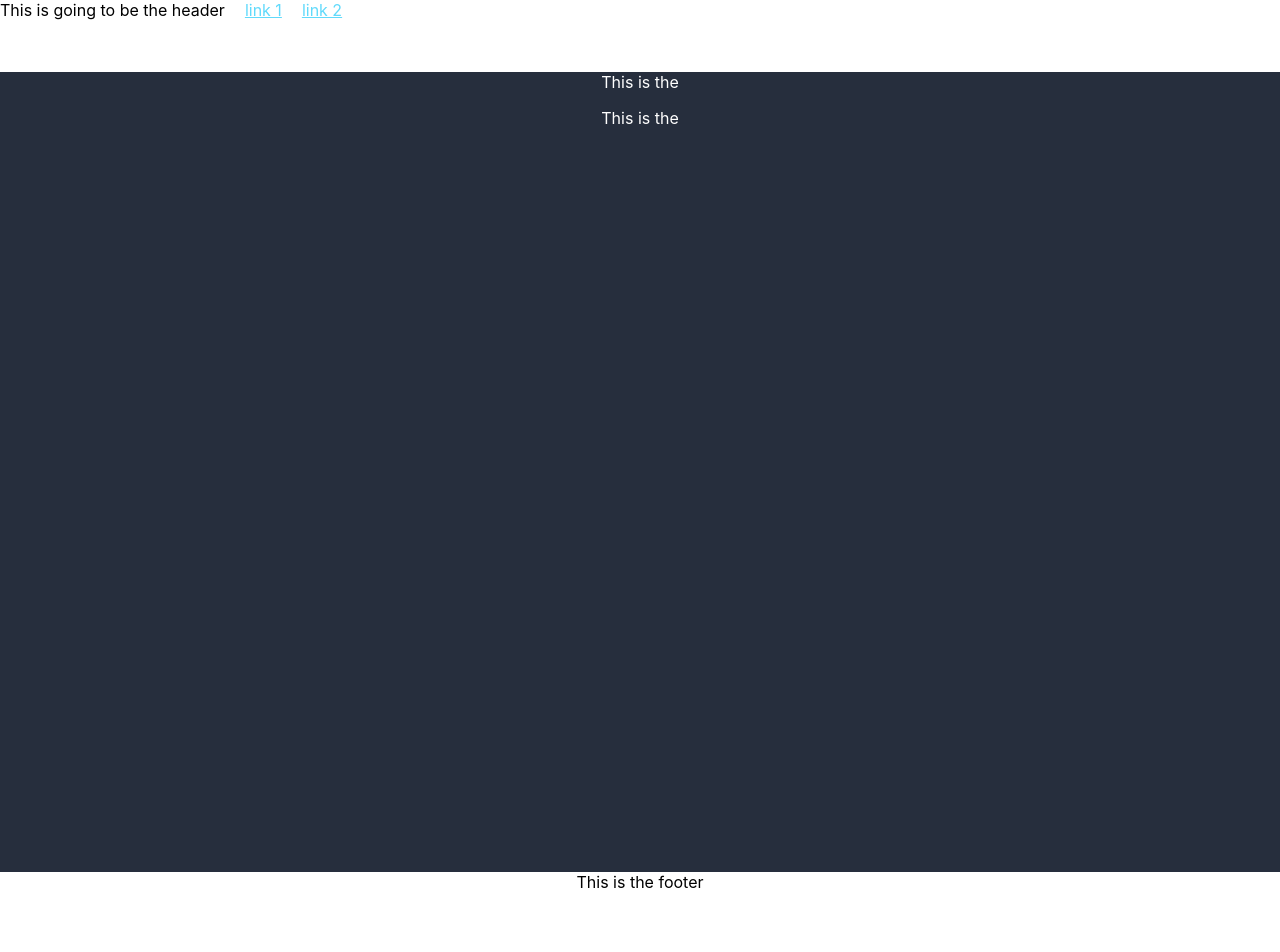
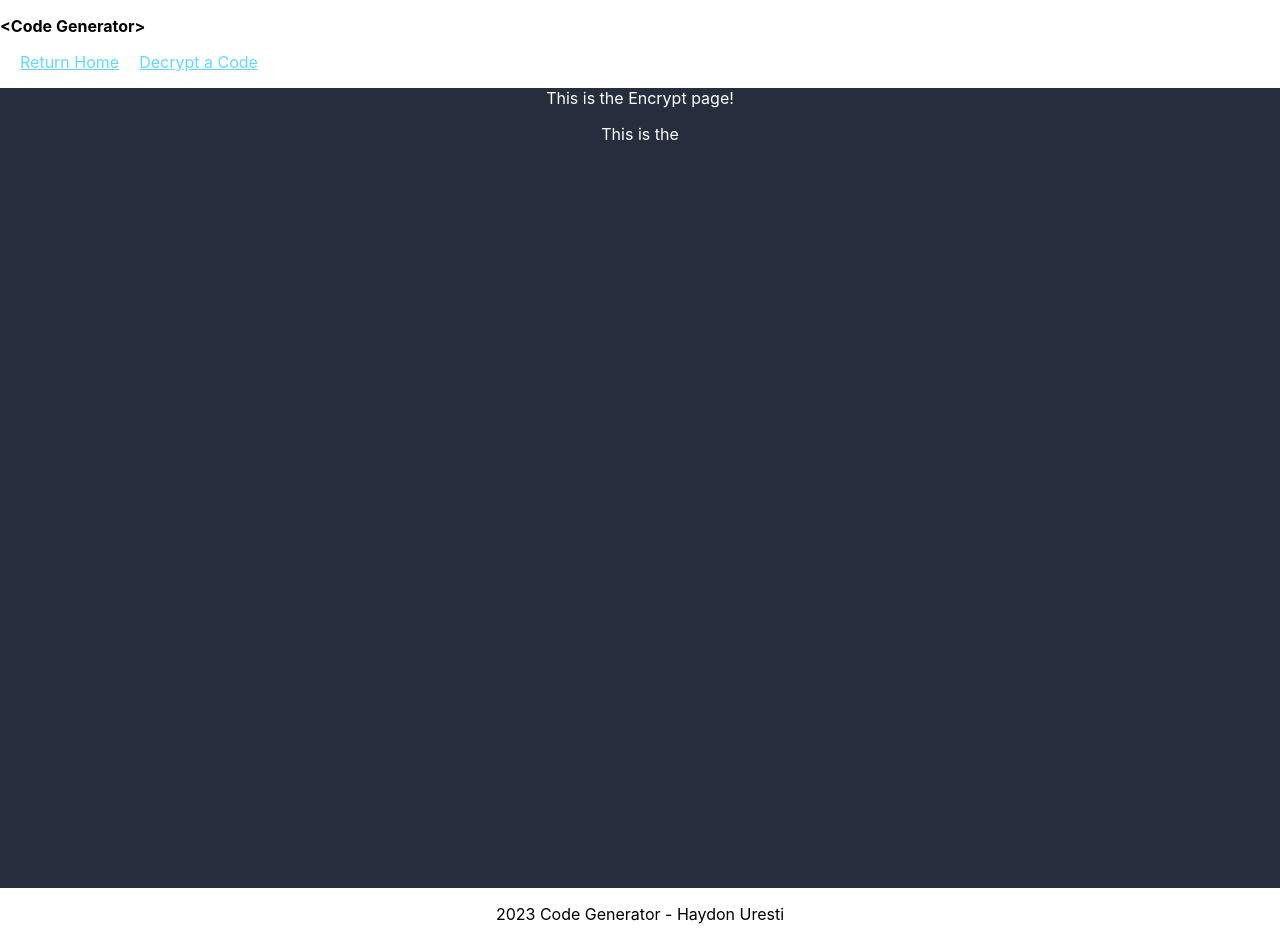
Before and after one commit to HaydonUresti/Code-Generator, a React (Create React App) app in the folder code-generator/: page /encrypt in a window 1280 px wide. Shown: the top 952 px of the page. Before the commit the page ends 928 px from the top, so only its background shows below. Built offline with nearby package versions, Linux system fonts and the light colour scheme.

Commit message:
Added the other pages+page routes

```diff
--- a/code-generator/package.json
+++ b/code-generator/package.json
@@ -6,9 +6,13 @@
     "@testing-library/jest-dom": "^5.16.5",
     "@testing-library/react": "^13.4.0",
     "@testing-library/user-event": "^13.5.0",
+    "localforage": "^1.10.0",
+    "match-sorter": "^6.3.1",
     "react": "^18.2.0",
     "react-dom": "^18.2.0",
+    "react-router-dom": "^6.8.1",
     "react-scripts": "5.0.1",
+    "sort-by": "^1.2.0",
     "web-vitals": "^2.1.4"
   },
   "scripts": {
--- a/code-generator/src/App.css
+++ b/code-generator/src/App.css
@@ -1,6 +1,11 @@
  .App {
   text-align: center;
 }
+
+.App-title {
+  font-weight: 700;
+}
+
 /*
 .App-logo {
   height: 40vmin;
--- a/code-generator/src/App.js
+++ b/code-generator/src/App.js
@@ -1,45 +1,86 @@
-import logo from './logo.svg';
+// import logo from './logo.svg';
 import './App.css';
+import { Router, Routes, Route } from 'react-router-dom';
+import HomePage from './pages/homePage';
+import EncryptPage from './pages/encryptPage';
+import DecryptPage from './pages/decryptPage';
+
 
 function App() {
 
   // returns the html conponents of the web app
   return (
-    <div className="App">
+    <div>
+    {/* <HomePage />
+    <EncryptPage />
+    <DecryptPage /> */}
+    <Router>
+      <Routes>
+        <Route exact path="/" element={HomePage}/>
+        <Route exact path="/" element={EncryptPage}/>
+        <Route exact path="/" element={DecryptPage}/>
+      </Routes>
+    </Router>
+{/*     <Route exact path="/" component={HomePage} />
+        <Route path="/encryptPage" component={EncryptPage} />
+        <Route path="/decryptPage" component={DecryptPage} /> */}
+    </div>
+  );
 
-        <header className="App-header">
-          This is going to be the header
-          <a className='App-link' href='https://www.youtube.com/watch?v=xvFZjo5PgG0'>link 1</a>
-          <a className='App-link' href='https://www.youtube.com/watch?v=xvFZjo5PgG0'>link 2</a>
-        </header>
+  // return (
+  //   <div className="App">
+
+  //       <header className="App-header">
+  //         <p className="App-title">&lt;Code Generator&gt;</p>
+  //         <a className='App-link' href='https://www.youtube.com/watch?v=xvFZjo5PgG0'>Generate a Code</a>
+  //         <a className='App-link' href='https://www.youtube.com/watch?v=xvFZjo5PgG0'>Decrypt a Code</a>
+  //       </header>
 
 
-      {/* <header className="App-header">
-        <img src={logo} className="App-logo" alt="logo" />
-        <p>
-          Edit <code>src/App.js</code> and save to reload.
-        </p>
-        <p>
-          Adding a paragraph
+  //     {/* <header className="App-header">
+  //       <img src={logo} className="App-logo" alt="logo" />
+  //       <p>
+  //         Edit <code>src/App.js</code> and save to reload.
+  //       </p>
+  //       <p>
+  //         Adding a paragraph
 
-        </p>
-        <button className="App-body">A button</button>
-        <a
-          className="App-link"
-          href="https://reactjs.org"
-          target="_blank"
-          rel="noopener noreferrer"
-        >
-          Learn React
-        </a>
-      </header> */}
-      <body className='App-body'>
-        <p>This is the</p>
-        <p>This is the</p>
-      </body>
-      <footer className='App-footer'>This is the footer</footer>
-    </div>
-  );
+  //       </p>
+  //       <button className="App-body">A button</button>
+  //       <a
+  //         className="App-link"
+  //         href="https://reactjs.org"
+  //         target="_blank"
+  //         rel="noopener noreferrer"
+  //       >
+  //         Learn React
+  //       </a>
+  //     </header> */}
+  //     <body className='App-body'>
+  //       <p>This is the</p>
+  //       <p>This is the</p>
+  //     </body>
+  //     <footer className='App-footer'>
+  //       <p>2023 Code Generator - Haydon Uresti</p>
+  //       <div>
+  //         {/* A git hub link can go here */}
+  //       </div>
+  //     </footer>
+  //   </div>
+  // );
 }
 
 export default App;
+
+
+// class App extends Component {
+//   render() {
+//     return (
+//       <Router>
+//        <Route path="/" component={HomePage} />
+//      </Router>
+//     );
+//   }
+// }
+
+// export default App;
--- a/code-generator/src/index.js
+++ b/code-generator/src/index.js
@@ -3,11 +3,35 @@ import ReactDOM from 'react-dom/client';
 import './index.css';
 import App from './App';
 import reportWebVitals from './reportWebVitals';
+import { BrowserRouter as Router, Route, Switch, Link, Redirect, BrowserRouter,  createBrowserRouter,
+  RouterProvider, } from "react-router-dom";
+import HomePage from './pages/homePage';
+import EncryptPage from './pages/encryptPage';
+import DecryptPage from './pages/decryptPage';
+
+
 
 const root = ReactDOM.createRoot(document.getElementById('root'));
+
+const router = createBrowserRouter([
+  {
+    path: "/",
+    element: <HomePage/>,
+  },
+  {
+    path: "encrypt",
+    element: <EncryptPage/>,
+  },
+  {
+    path: "decrypt",
+    element: <DecryptPage/>,
+  }
+]);
+
+
 root.render(
   <React.StrictMode>
-    <App />
+      <RouterProvider router={router} />
   </React.StrictMode>
 );
 
--- /dev/null
+++ b/code-generator/src/pages/decryptPage.js
@@ -0,0 +1,29 @@
+import React from "react";
+
+// The home page of the website
+const DecryptPage = () => {
+    return (
+        <div className="App">
+
+            <header className="App-header">
+              <p className="App-title">&lt;Code Generator&gt;</p>
+              <a className='App-link' href='/'>Return Home</a>
+              <a className='App-link' href='/encrypt'>Decrypt a Code</a>
+            </header>
+
+          <body className='App-body'>
+            <p>This is the Decrypt page!</p>
+            <p>This is the</p>
+          </body>
+          <footer className='App-footer'>
+            <p>2023 Code Generator - Haydon Uresti</p>
+            <div>
+              {/* A git hub link can go here */}
+            </div>
+          </footer>
+        </div>
+      );
+}
+
+
+export default DecryptPage;
--- /dev/null
+++ b/code-generator/src/pages/encryptPage.js
@@ -0,0 +1,29 @@
+import React from "react";
+
+// The home page of the website
+const EncryptPage = () => {
+    return (
+        <div className="App">
+
+            <header className="App-header">
+              <p className="App-title">&lt;Code Generator&gt;</p>
+              <a className='App-link' href='/'>Return Home</a>
+              <a className='App-link' href='/decrypt'>Decrypt a Code</a>
+            </header>
+
+          <body className='App-body'>
+            <p>This is the Encrypt page!</p>
+            <p>This is the</p>
+          </body>
+          <footer className='App-footer'>
+            <p>2023 Code Generator - Haydon Uresti</p>
+            <div>
+              {/* A git hub link can go here */}
+            </div>
+          </footer>
+        </div>
+      );
+}
+
+
+export default EncryptPage;
--- /dev/null
+++ b/code-generator/src/pages/homePage.js
@@ -0,0 +1,49 @@
+import React from "react";
+
+// The home page of the website
+const HomePage = () => {
+    return (
+        <div className="App">
+
+            <header className="App-header">
+              <p className="App-title">&lt;Code Generator&gt;</p>
+              <a className='App-link' href='/encrypt'>Generate a Code</a>
+              <a className='App-link' href='/decrypt'>Decrypt a Code</a>
+            </header>
+
+
+          {/* <header className="App-header">
+            <img src={logo} className="App-logo" alt="logo" />
+            <p>
+              Edit <code>src/App.js</code> and save to reload.
+            </p>
+            <p>
+              Adding a paragraph
+
+            </p>
+            <button className="App-body">A button</button>
+            <a
+              className="App-link"
+              href="https://reactjs.org"
+              target="_blank"
+              rel="noopener noreferrer"
+            >
+              Learn React
+            </a>
+          </header> */}
+          <body className='App-body'>
+            <p>This is the</p>
+            <p>This is the</p>
+          </body>
+          <footer className='App-footer'>
+            <p>2023 Code Generator - Haydon Uresti</p>
+            <div>
+              {/* A git hub link can go here */}
+            </div>
+          </footer>
+        </div>
+      );
+}
+
+
+export default HomePage;
```
Also changed, not shown: 1 other file (tests, documents, lock files or other folders).
